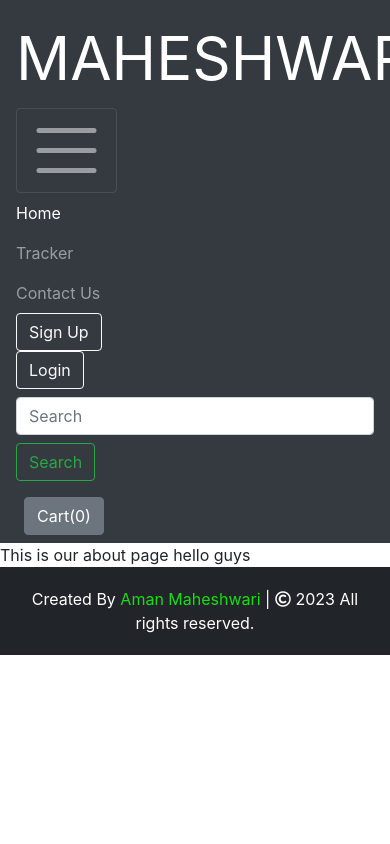
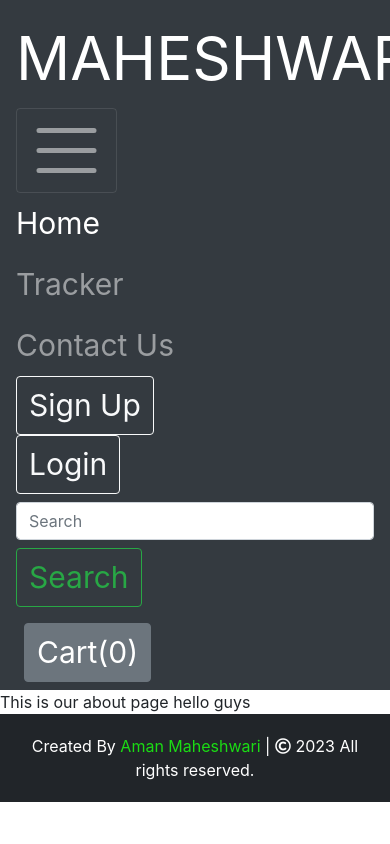
Before and after one commit to Amanmahe/ecom, a Django app: page /about/ in a window 390 px wide, after a click that opens the changed part; the page is wider, and only the part inside the window is pictured. Run offline with Django 3.2, Linux system fonts and the light colour scheme; some libraries are stand-ins or nearby versions.

Commit message:
Update basic.html

```diff
--- a/mac/shop/templates/shop/basic.html
+++ b/mac/shop/templates/shop/basic.html
@@ -18,6 +18,12 @@
        /* footer section styling */
 
 @media (max-width: 1055px){
+  .navbar-nav{
+font-size: 30px;
+}
+.btn{
+font-size:30px;
+}
 .navbar-brand{
 font-size:60px;}
 
```
